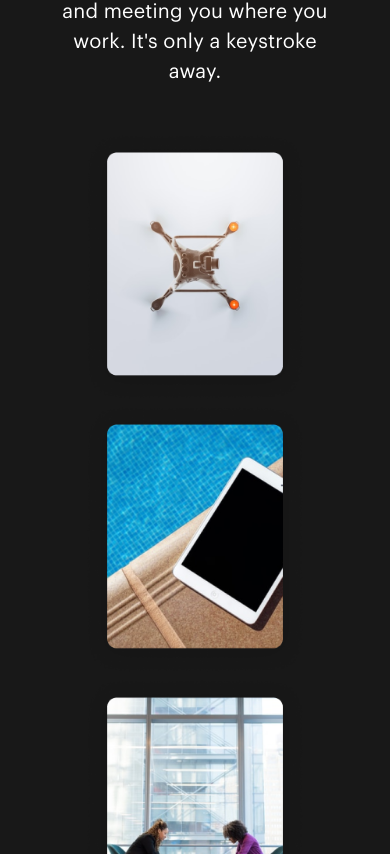
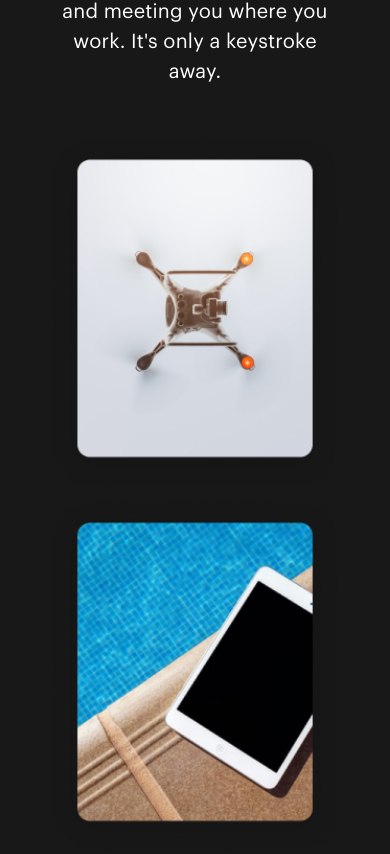
Before and after one commit to TheDa21crj/Landing-Page, a React (Create React App) app: page / in a window 390 px wide. Shown: the part 4390-5244 px from the top of the page. Built offline with nearby package versions, Linux system fonts and the light colour scheme.

Commit message:
gallery respo

```diff
--- a/src/Components/Css/Gallery.css
+++ b/src/Components/Css/Gallery.css
@@ -85,6 +85,12 @@
 @media only screen and (max-width: 550px) {
     .CardsRow1 {
         flex-direction: column;
+        /* background-color: #ffffff; */
+        padding: 0px;
+    }
+    .CardsImg1 {
+        min-width: 300px;
+        width: 100%;
     }
     .CardsRow2 {
         display: none;
```
